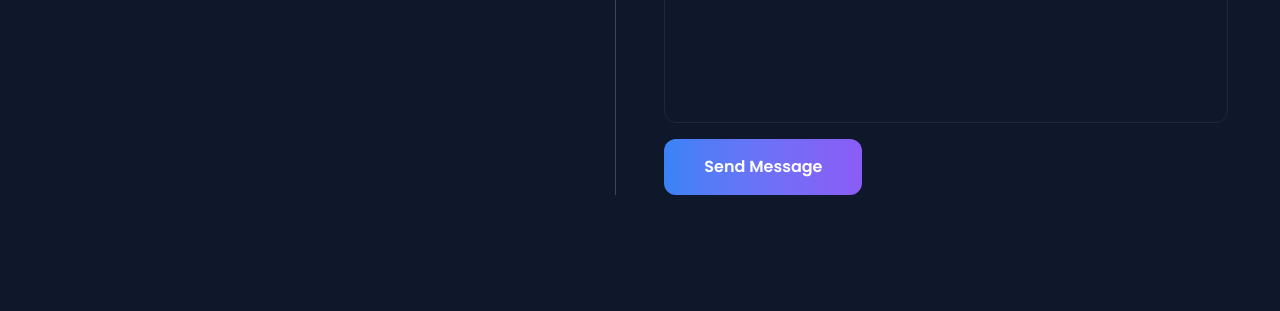
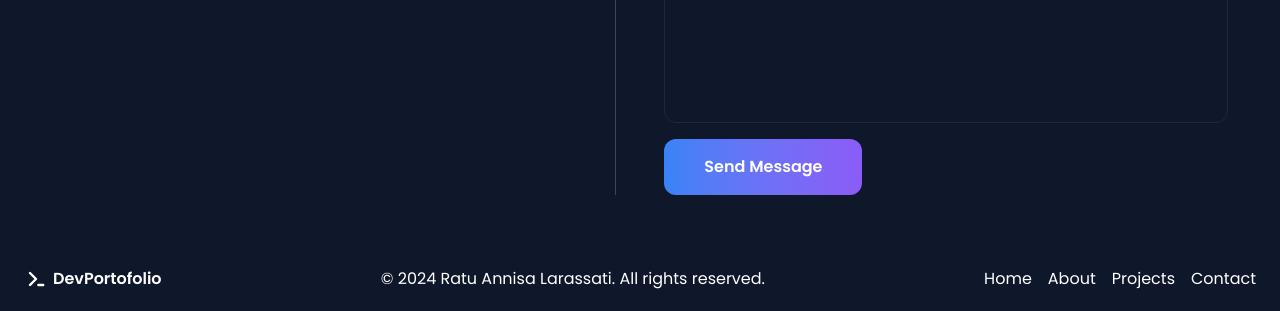
Before and after one commit to butterbeerrr/portfolio-website, a website: page index.html in a window 1280 px wide. Shown: the part 2114-2425 px from the top of the page. Before the commit the page ends 2361 px from the top, so only its background shows below. Drawn offline with Linux system fonts and the light colour scheme.

Commit message:
Create footer section

```diff
--- a/index.html
+++ b/index.html
@@ -262,9 +262,22 @@
     </main>
 
     <!-- Footer section -->
-    <footer>
+    <footer class="px-[24px] py-[20px] flex justify-between md:flex-row w-full">
+    <!-- logo -->
+    <div class="flex gap-[5px] items-center">
+        <img class="h-6 self-center" src="./assets/icon/dev.svg" alt="dev icon">
+        <h2 class="font-semibold text-white text-base">DevPortofolio</h2>
+    </div>
 
-    </footer>
+    <p class="text-white text-base">© 2024 Ratu Annisa Larassati. All rights reserved.</p>
+
+    <nav class="flex gap-4">
+        <a class="text-white text-base hover:opacity-80" href="#">Home</a>
+        <a class="text-white text-base hover:opacity-80" href="#">About</a>
+        <a class="text-white  hover:opacity-80" href="#">Projects</a>
+        <a class="text-white hover:opacity-80" href="#">Contact</a>
+    </nav>
+</footer>
 
 </body>
 </html>
```
Also changed, not shown: src/output.css.
